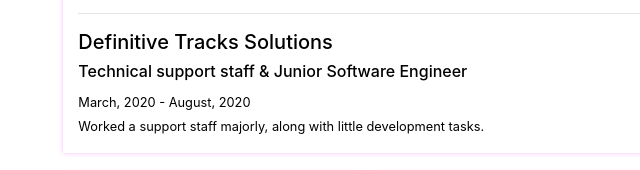
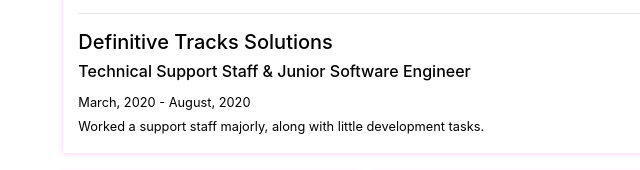
Before and after one commit to maaft75/portfolio, a plain HTML site: page index.html in a window 1280 px wide. Shown: the part 993-1163 px from the top of the page, 0-640 px from the left. Drawn offline with nearby package versions, Linux system fonts and the light colour scheme.

Commit message:
newProject1

```diff
--- a/index.html
+++ b/index.html
@@ -50,7 +50,7 @@
             <hr>
             <p class="text-justify" style="font-size:medium;">
               <h5>Definitive Tracks Solutions</h5>
-              <h6>Technical support staff & Junior Software Engineer</h6>
+              <h6>Technical Support Staff & Junior Software Engineer</h6>
               <small>March, 2020 - August, 2020</small>
               <br>
               <small>Worked a support staff majorly, along with little development tasks.</small>
```
